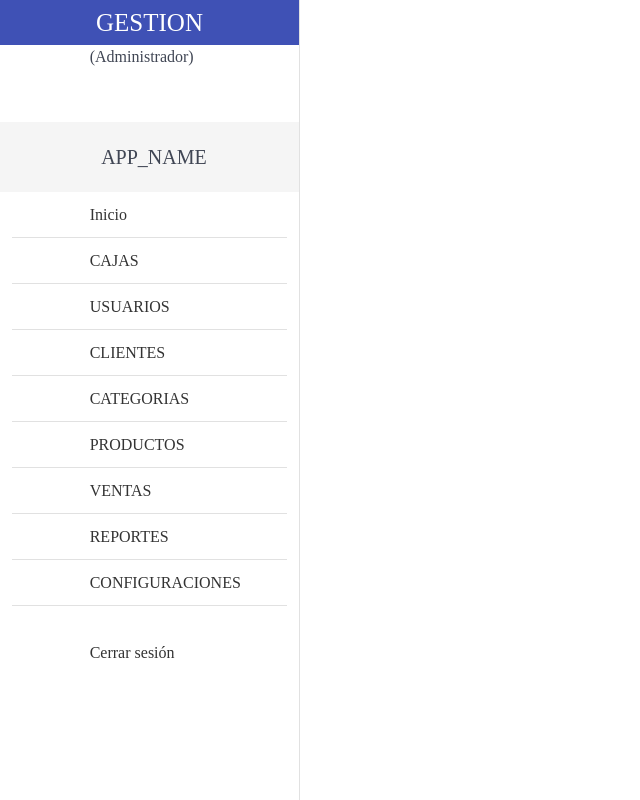
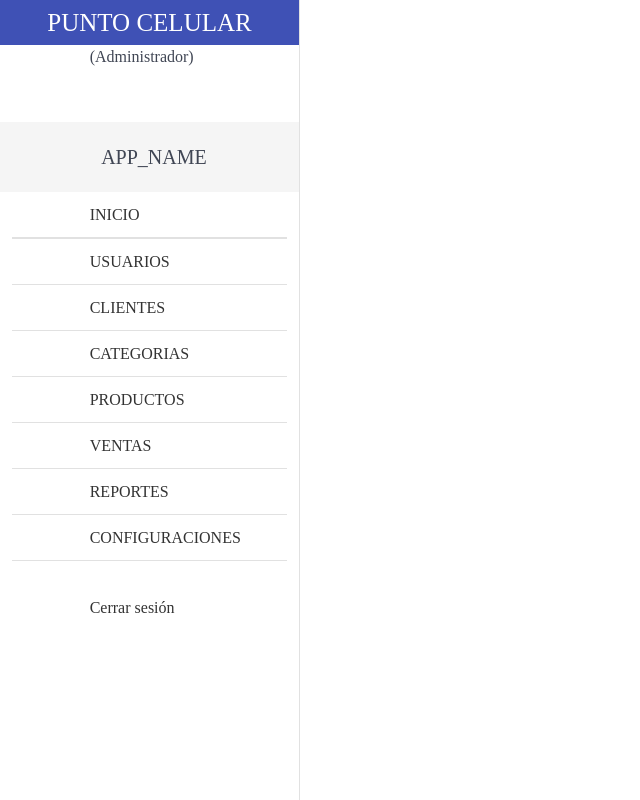
Before and after one commit to chirogod/puntocelular, a PHP site: the page made by app/views/includes/sidebar.php in a window 1280 px wide. Shown: the whole page, without its empty margins (0-640 px from the left). Run offline with PHP 8.4, Linux system fonts and the light colour scheme; the template is opened without the code that fills it, so the values that code supplies are empty; the visitor is signed in with stand-in values (Sample User, id 1); some libraries are stand-ins or nearby versions.

Commit message:
interfaz
modifique un poco dashboard y sidebar

```diff
--- a/app/views/includes/sidebar.php
+++ b/app/views/includes/sidebar.php
@@ -1,7 +1,7 @@
 <section class="full-width navLateral scroll" id="navLateral">
 	<div class="full-width navLateral-body">
 		<div class="full-width navLateral-body-logo has-text-centered tittles is-uppercase">
-			GESTION
+			PUNTO CELULAR
 		</div>
 		<figure class="full-width" style="height: 77px;">
 			<div class="navLateral-body-cl">
@@ -25,7 +25,7 @@
 							<i class="fab fa-dashcube fa-fw"></i>
 						</div>
 						<div class="navLateral-body-cr">
-							Inicio
+							INICIO
 						</div>
 					</a>
 				</li>
@@ -33,49 +33,7 @@
 				<?php if($_SESSION['usuario_rol']=="Administrador"){ ?>
 				<li class="full-width divider-menu-h"></li>
 
-				<li class="full-width">
-					<a href="#" class="full-width btn-subMenu">
-						<div class="navLateral-body-cl">
-							<i class="fas fa-cash-register fa-fw"></i>
-						</div>
-						<div class="navLateral-body-cr">
-							CAJAS
-						</div>
-						<span class="fas fa-chevron-down"></span>
-					</a>
-					<ul class="full-width menu-principal sub-menu-options">
-						<li class="full-width">
-							<a href="<?php echo APP_URL; ?>cashierNew/" class="full-width">
-								<div class="navLateral-body-cl">
-									<i class="fas fa-cash-register fa-fw"></i>
-								</div>
-								<div class="navLateral-body-cr">
-									Nueva caja
-								</div>
-							</a>
-						</li>
-						<li class="full-width">
-							<a href="<?php echo APP_URL; ?>cashierList/" class="full-width">
-								<div class="navLateral-body-cl">
-									<i class="fas fa-clipboard-list fa-fw"></i>
-								</div>
-								<div class="navLateral-body-cr">
-									Lista de cajas
-								</div>
-							</a>
-						</li>
-						<li class="full-width">
-							<a href="<?php echo APP_URL; ?>cashierSearch/" class="full-width">
-								<div class="navLateral-body-cl">
-									<i class="fas fa-search fa-fw"></i>
-								</div>
-								<div class="navLateral-body-cr">
-									Buscar caja
-								</div>
-							</a>
-						</li>
-					</ul>
-				</li>
+
 
 				<li class="full-width divider-menu-h"></li>
 
```
Also changed, not shown: app/views/content/dashboard-view.php (+70 -0 lines).
